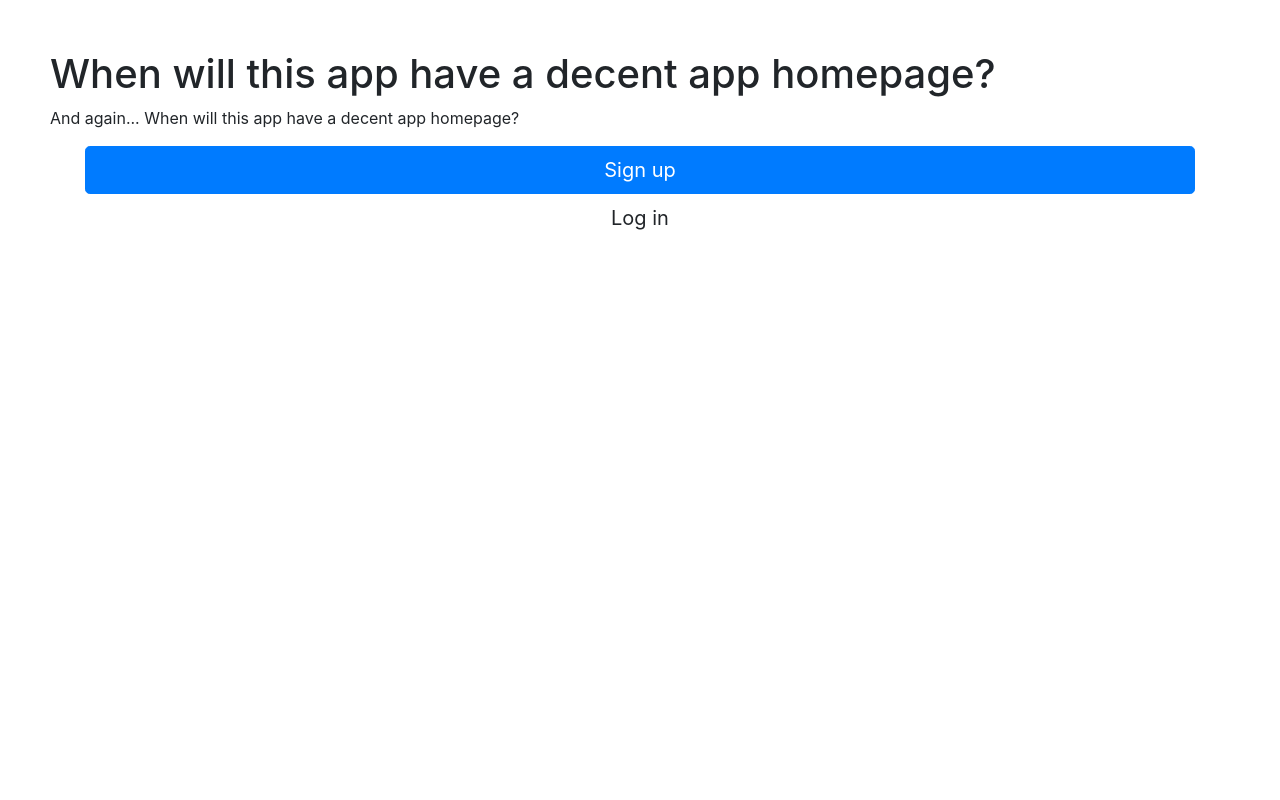
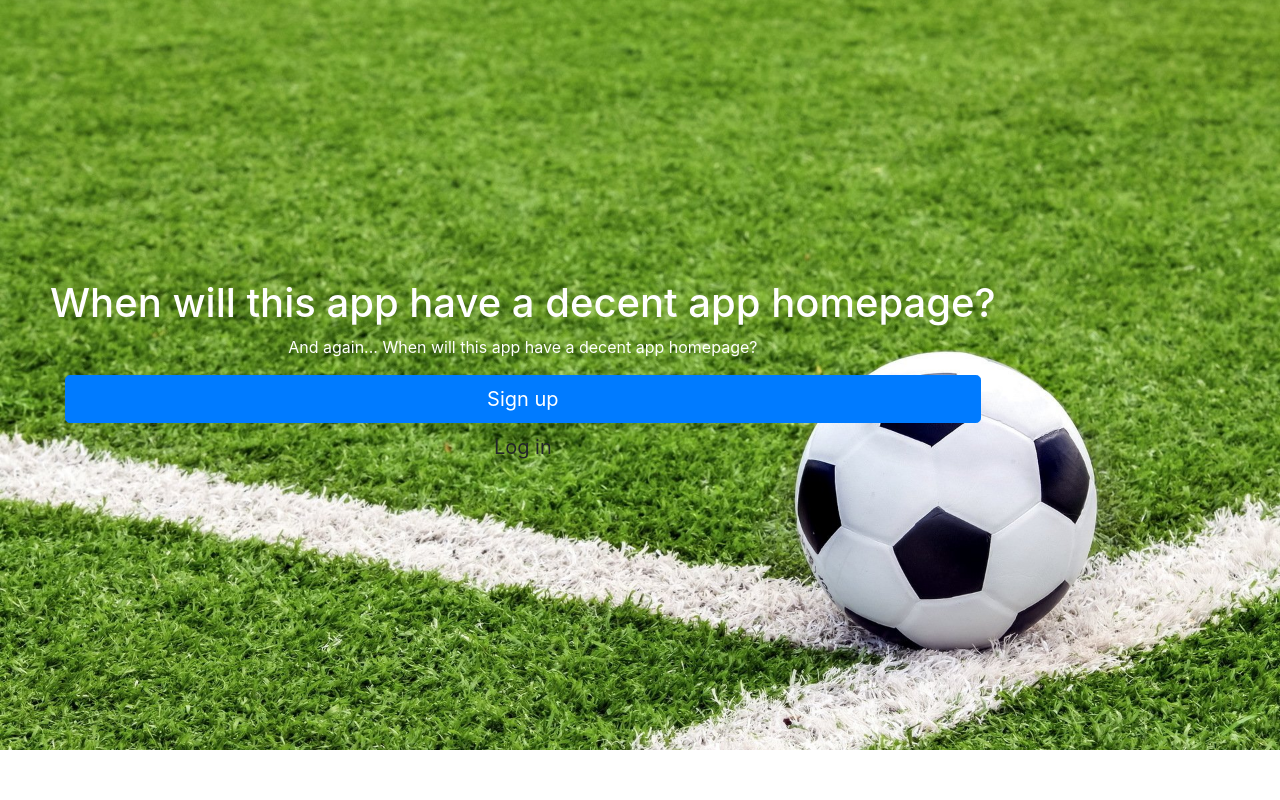
Before and after one commit to OscarLeon15/project-2, a Node server app: page / in a window 1280 px wide. Run offline with Node 20, Linux system fonts and the light colour scheme; some libraries are stand-ins or nearby versions.

Commit message:
homepage css starter

```diff
--- a/models/Team.js
+++ b/models/Team.js
@@ -3,8 +3,8 @@ const mongoose = require('mongoose');
 const Schema = mongoose.Schema;
 
 const teamSchema = new Schema({
-    name: String,
-    players: Number,
+    country: String,
+    players: [],
     image: String,
     squad: [],
 })
@@ -12,6 +12,8 @@ const teamSchema = new Schema({
 
 
 const teamModel = mongoose.model('Team', teamSchema)
+//mongoose expects the name of the model to be singular and havea capital first letter
+//name of the collection in DB will be called celebrities with lower case C because mongoose will do it by magic
 
 
 
--- a/public/stylesheets/style.css
+++ b/public/stylesheets/style.css
@@ -1,8 +1,31 @@
 body {
-  padding: 50px;
+  /* padding: 50px; */
   font: 14px "Lucida Grande", Helvetica, Arial, sans-serif; }
 
 a {
   color: #00B7FF; }
 
 /*# sourceMappingURL=style.css.map */
+
+#homepage-div{
+  color: white;
+  height: 750px;
+  padding: 50px;
+  display: flex;
+  justify-content: flex-start;
+  /* flex-direction: column;
+  align-items: center; */
+  background-image: url("../images/homepage-soccer-grass1.jpg");
+  background-position: center;
+  background-repeat: no-repeat;
+  background-size: cover;
+}
+.homepage-content-form{
+  display: flex;
+  flex-direction: column;
+  justify-content: center;
+  align-items: center;
+}
+.container{
+  width: 200px;
+}
--- a/routes/teams.js
+++ b/routes/teams.js
@@ -1,4 +1,4 @@
-const express = require('express');
-const router  = express.Router();
+// const express = require('express');
+// const router  = express.Router();
 
-const Team = require('../models/Team');
+// const Team = require('../models/Team');
--- a/views/index.hbs
+++ b/views/index.hbs
@@ -1,7 +1,13 @@
-<h1>{{title}}</h1>
-<p>And again... {{title}}</p>
+<div id="homepage-div">
 
-<div class="container">
-     <a href="/signup"><button type="button" class="btn btn-primary btn-lg btn-block">Sign up</button></a>
-     <a href="/login"><button type="button" class="btn btn-default btn-lg btn-block">Log in</button></a>
+  <div class="homepage-content-form">
+
+    <h1>{{title}}</h1>
+    <p>And again... {{title}}</p>
+    <div class="container">
+        <a href="/signup"><button type="button" class="btn btn-primary btn-lg btn-block">Sign up</button></a>
+        <a href="/login"><button type="button" class="btn btn-default btn-lg btn-block">Log in</button></a>
+    </div>
+  </div>
+
 </div>
```
Also changed, not shown: app.js (+8 -0 lines), public/images/homepage-soccer-grass.jpg (added), public/images/homepage-soccer-grass1.jpg (added), 1 other file.
